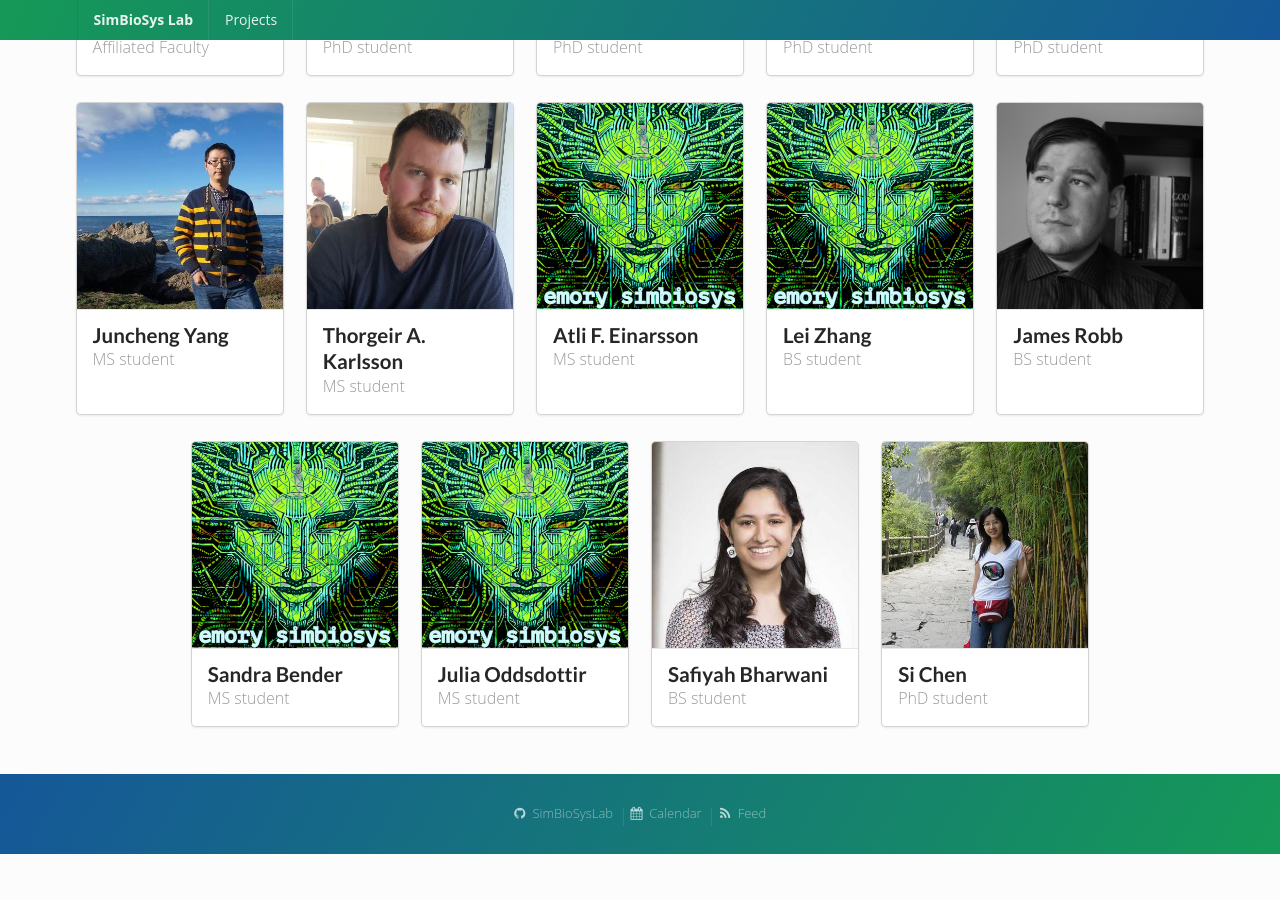
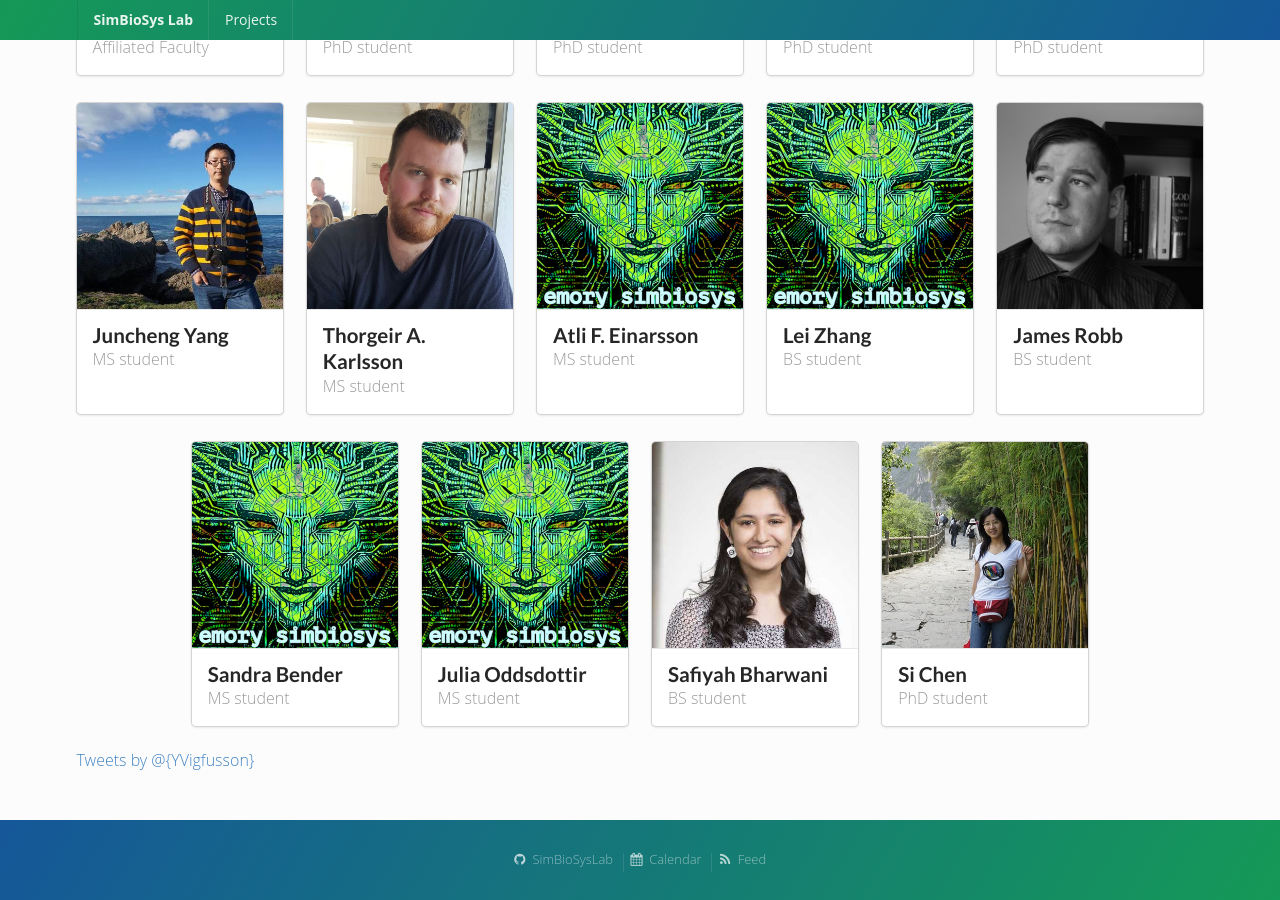
Before and after one commit to meditates/simbiosyslab.github.io, a Jekyll site: the page built from index.html, in a window 1280 px wide and 900 px high, scrolled down 866 px. Built offline with Jekyll 4.4.1, drawn with Linux system fonts in a browser that asks for light colours; nearby versions of some CDN libraries; before the commit the page ends 1720 px from its top, so only the background shows below that.

Commit message:
Update index.html

```diff
--- a/index.html
+++ b/index.html
@@ -37,3 +37,8 @@
   </a>
   {% endfor %}
 </div>
+<br/>
+<a class="twitter-timeline"
+  href="https://twitter.com/YVigfusson">
+Tweets by @{YVigfusson}
+</a>
```
